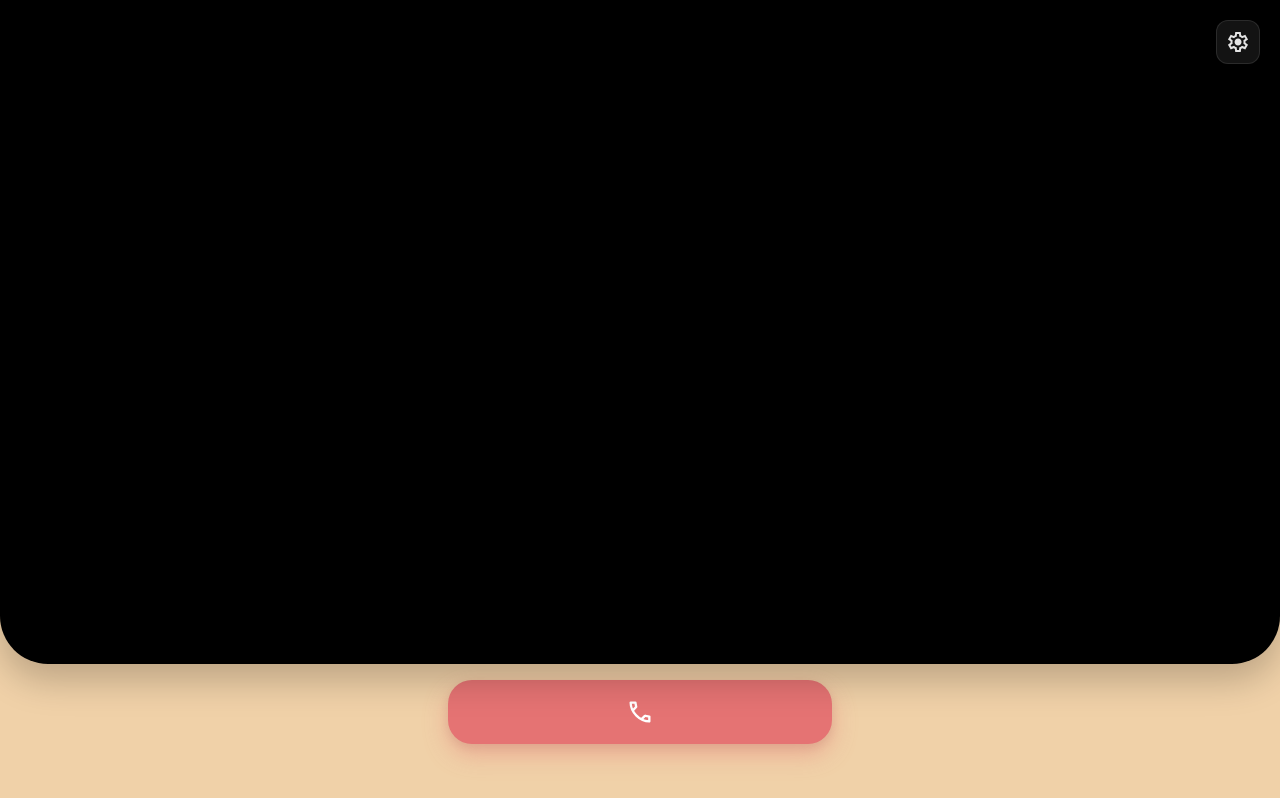
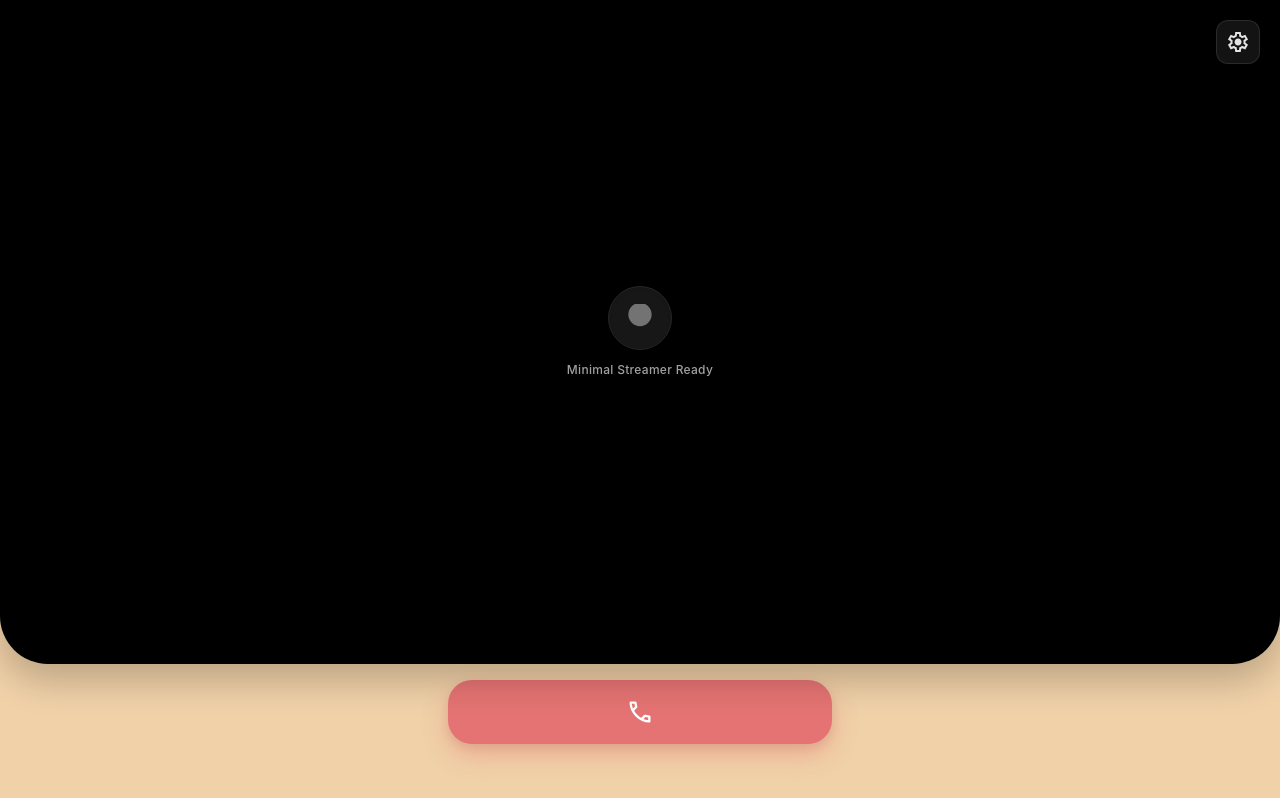
Before and after one commit to TweVids/ILoveYou, a React (Vite) app: page / in a window 1280 px wide. Built offline with nearby package versions, Linux system fonts and the light colour scheme; the HTML template or start-up script is replaced by a standard one.

Commit message:
fix: screenshot loop watchdog, idle screen display on end call, and mic hold touch stability

```diff
--- a/src/App.tsx
+++ b/src/App.tsx
@@ -1647,7 +1647,7 @@ export default function App() {
         <canvas ref={screenCanvasRef} className="hidden" />
         <video ref={screenVideoRef} autoPlay playsInline muted className="hidden" />
 
-        {/* Live camera stream */}
+        {/* Live camera stream or Idle Screen */}
         {inCall && cameraOn ? (
           <video
             ref={videoRef}
@@ -1663,7 +1663,16 @@ export default function App() {
             </svg>
             <span className="text-xs text-neutral-500 font-medium">Camera Off</span>
           </div>
-        ) : null}
+        ) : (
+          <div className="flex flex-col items-center justify-center text-neutral-600 gap-3 select-none">
+            <div className="w-16 h-16 rounded-full bg-neutral-900 border border-neutral-800 flex items-center justify-center shadow-inner">
+              <svg xmlns="http://www.w3.org/2000/svg" height="28px" viewBox="0 -960 960 960" width="28px" fill="#737373">
+                <path d="M480-480q33 0 56.5-23.5T560-560q0-33-23.5-56.5T480-640q-33 0-56.5 23.5T400-560q0 33 23.5 56.5T480-480Zm0 280q82 0 155-31.5t127.5-86Q815-372 847.5-445T880-600q0-83-32.5-156t-86-127Q708-936 635-968T480-1000q-83 0-156 32t-127 86q-54 54-85.5 127T80-600q0 82 32 155t86 127.5q54 54.5 127 86T480-200Z"/>
+              </svg>
+            </div>
+            <span className="text-xs text-neutral-400 font-medium tracking-wide">Minimal Streamer Ready</span>
+          </div>
+        )}
 
         {/* Small square settings button on top right */}
         <button
@@ -1984,11 +1993,23 @@ export default function App() {
                 stopVoiceRecording();
               }}
               onPointerCancel={(e) => {
+                // Do NOT immediately stop on cancel from WebView gesture recognition unless finger actually lifted
+                e.preventDefault();
+              }}
+              onTouchStart={(e) => {
+                e.stopPropagation();
+              }}
+              onTouchEnd={(e) => {
                 e.preventDefault();
                 stopVoiceRecording();
               }}
-              onContextMenu={(e) => e.preventDefault()}
+              onContextMenu={(e) => {
+                e.preventDefault();
+                e.stopPropagation();
+                return false;
+              }}
               aria-label="Hold to record voice"
+              style={{ WebkitTouchCallout: 'none', userSelect: 'none', touchAction: 'none' }}
               className={`flex-1 h-14 sm:h-16 rounded-2xl sm:rounded-3xl transition-all duration-200 flex items-center justify-center gap-2 cursor-pointer border-none outline-none select-none touch-none ${
                 isRecordingVoice
                   ? 'bg-[#E53935] scale-[1.03] shadow-[0_12px_28px_rgba(229,57,53,0.55)] ring-4 ring-red-400/30'
```
Also changed, not shown: 1 other file (tests, documents, lock files or other folders).
